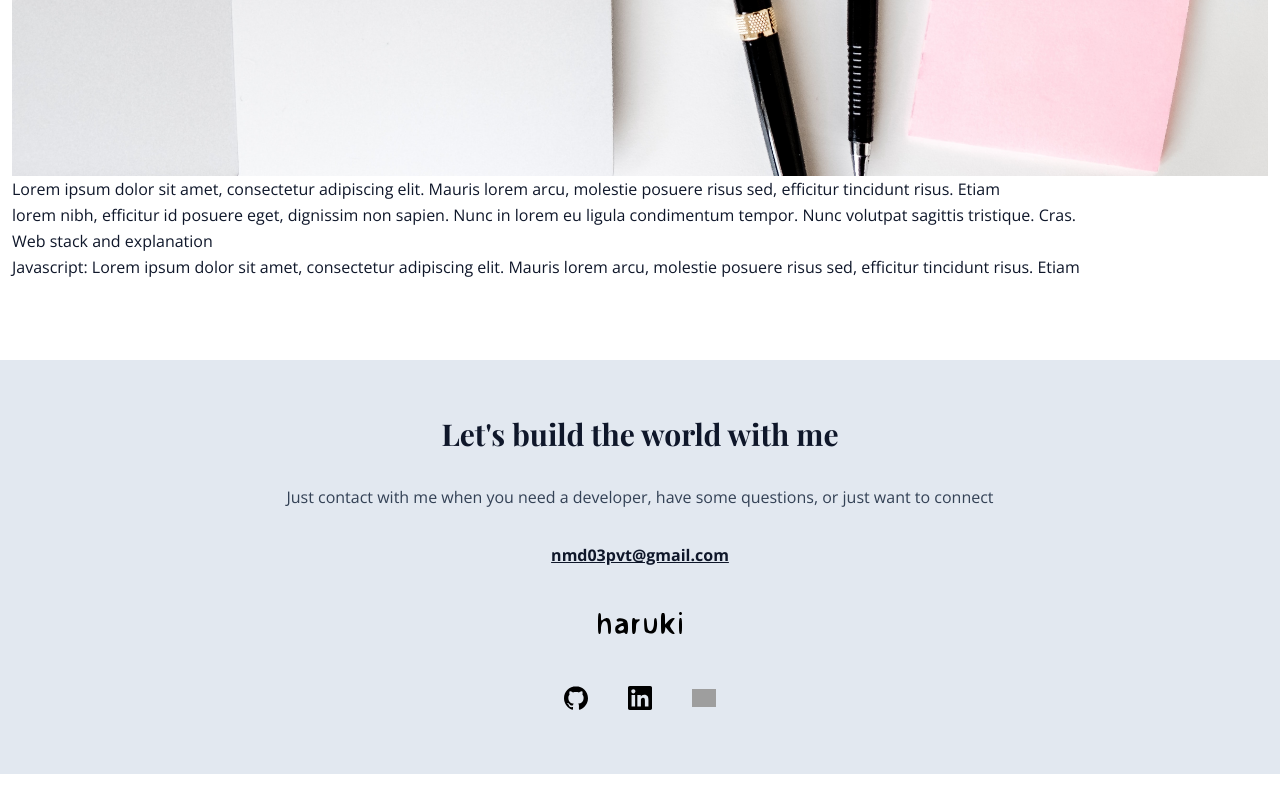
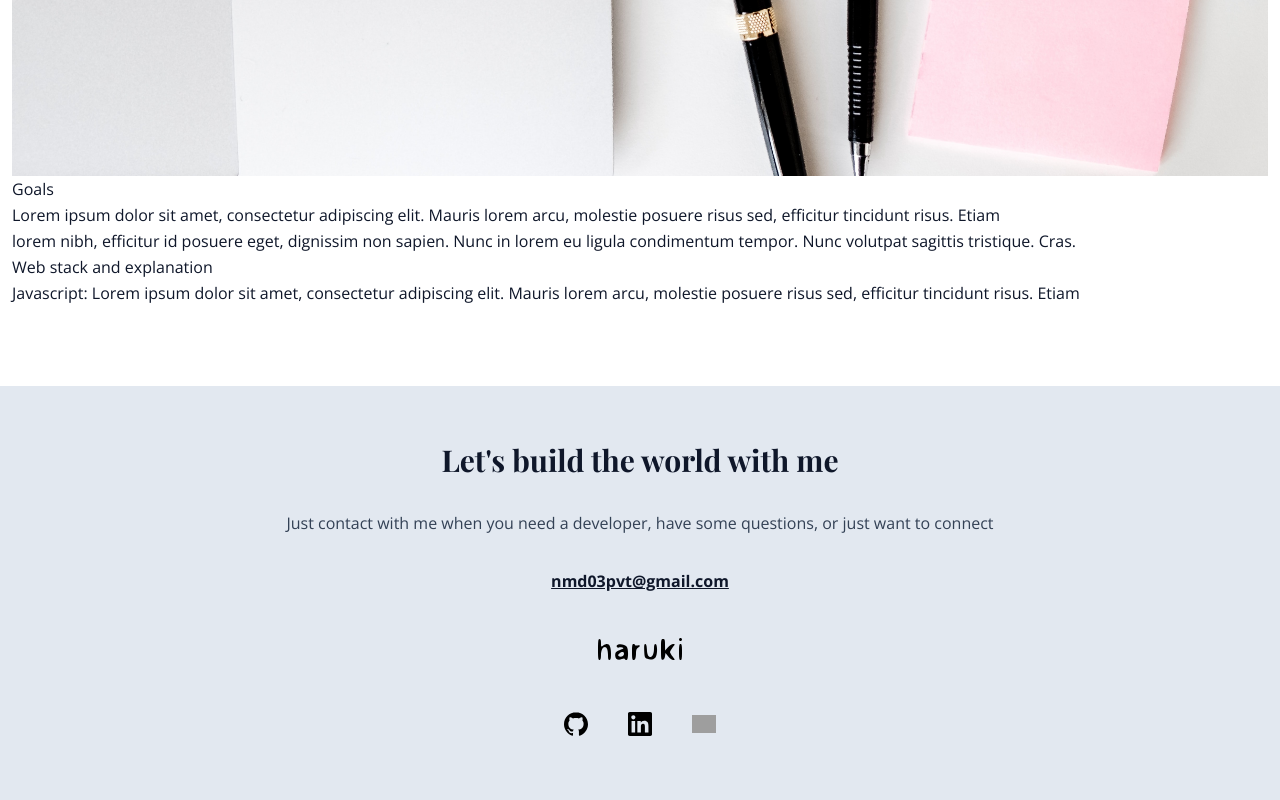
Before and after one commit to HarukiNguyen/portfolio, a React (Vite) app: page /express-your-love in a window 1280 px wide. Shown: the part 1013-1813 px from the top of the page. Before the commit the page ends 1787 px from the top, so only its background shows below. Built offline with nearby package versions, Linux system fonts and the light colour scheme; grey boxes are pictures that could not be loaded.

Commit message:
feat: :sparkles: add title to ProjectGoals

```diff
--- a/src/components/ProjectPage/ProjectGoals.jsx
+++ b/src/components/ProjectPage/ProjectGoals.jsx
@@ -1,7 +1,7 @@
 function ProjectGoals({ goals }) {
   return (
     <section>
-      <h2></h2>
+      <h2>Goals</h2>
       <ul>
         {goals.map((goal) => (
           <li key={goal}>{goal}</li>
```
